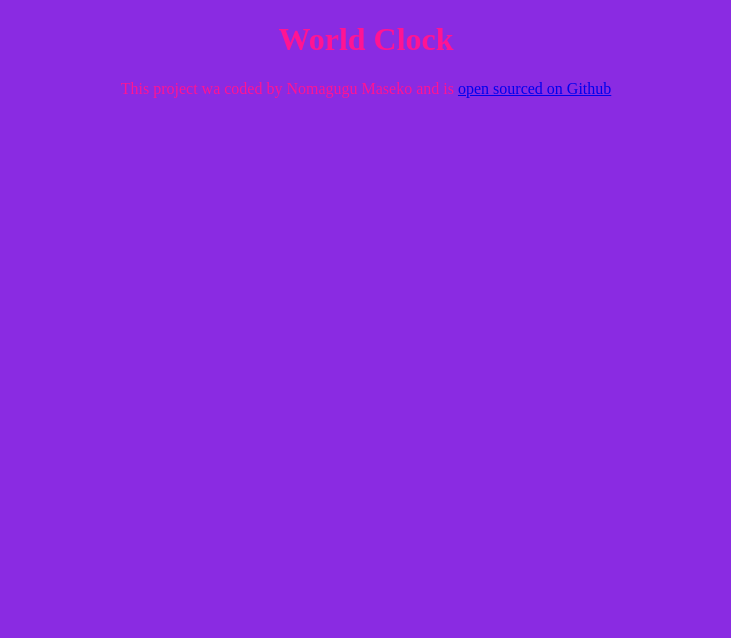
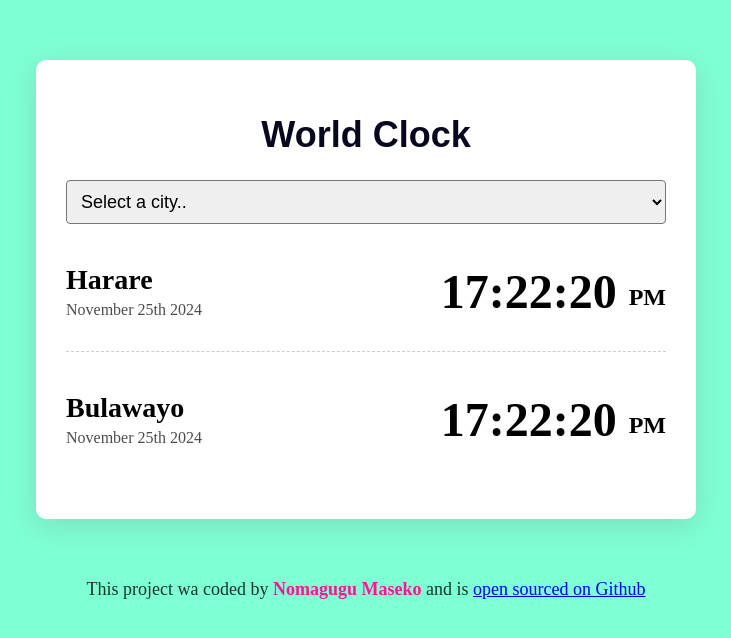
Before and after one commit to neinu/World-Clock, a plain HTML site: page index.html in a window 1280 px wide. Shown: the whole page, without its empty margins (274-1005 px from the left). Drawn offline with Linux system fonts and the light colour scheme.

Commit message:
added css

```diff
--- a/css/style.css
+++ b/css/style.css
@@ -1,11 +1,71 @@
+
 body {
-    background-color: blueviolet;
-    color: deeppink;
+    background-color: aquamarine;
 
 }
+
 h1 {
+    color: rgb(7, 7, 29);
     text-align: center;
+    font-family: sans-serif;
+    font-size: 36px;
 }
+
+h2 {
+    margin: 0 0 5px;
+    font-size: 28px;
+}
+
+select {
+    display: block;
+    width: 100%;
+    font-size: 18px;
+    border-radius: 4px;
+    padding: 10px;
+}
+
+.container {
+    max-width: 600px;
+    margin: 60px auto;
+    background: white;
+    padding: 30px;
+    box-shadow: rgba(100, 100, 111, 0.2) 0px 7px 29px 0px;
+    border-radius: 10px;
+}
+
+.city {
+    display: flex;
+    margin: 10px 0;
+    justify-content: space-between;
+    padding: 30px 0;
+    border-bottom: 1px dashed rgba(0, 0, 0, 0.2);
+}
+
+.city:last-child {
+    border: none;
+}
+
+.date {
+    opacity: 0.7;
+}
+
+.time {
+    font-size: 48px;
+    font-weight: bold;
+}
+
+.time small {
+    font-size: 24px;
+    vertical-align: middle;
+    line-height: 48px;
+}
+
 footer {
     text-align: center;
+    font-size: 18px;
+    color: rgba(0, 0, 0, 0.8);
 }
+
+footer strong {
+    color: deeppink;
+}
--- a/index.html
+++ b/index.html
@@ -7,10 +7,35 @@
     <title>World Clock - Nomagugu Maseko</title>
 </head>
 <body>
-    <h1>World Clock</h1>
+
+    <div class="container">
+        <h1>World Clock</h1>
+
+        <select>
+            <option value="">Select a city..</option>
+            <option value="">Capetown</option>
+            <option value="">Durban</option>
+            <option value="">Johannesburg</option>
+        </select>
+
+        <div class="city">
+            <div>
+                <h2>Harare</h2>
+                <div class="date">November 25th 2024</div>
+            </div>
+            <div class="time">17:22:20 <small> PM </small></div>
+        </div>
+        <div class="city">
+            <div>
+                <h2>Bulawayo</h2>
+                <div class="date">November 25th 2024</div>
+            </div>
+            <div class="time">17:22:20 <small> PM </small></div>
+        </div>
+    </div>
     <footer>
-        This project wa coded by Nomagugu Maseko and is
-         <a href="#" target="_blank"> open sourced on Github</a>
+        This project wa coded by <strong>Nomagugu Maseko</strong> and is
+         <a href="https://noma-world-clock.netlify.app/" target="_blank"> open sourced on Github</a>
     </footer>
 
     <script src="javascript/index.js">
```
